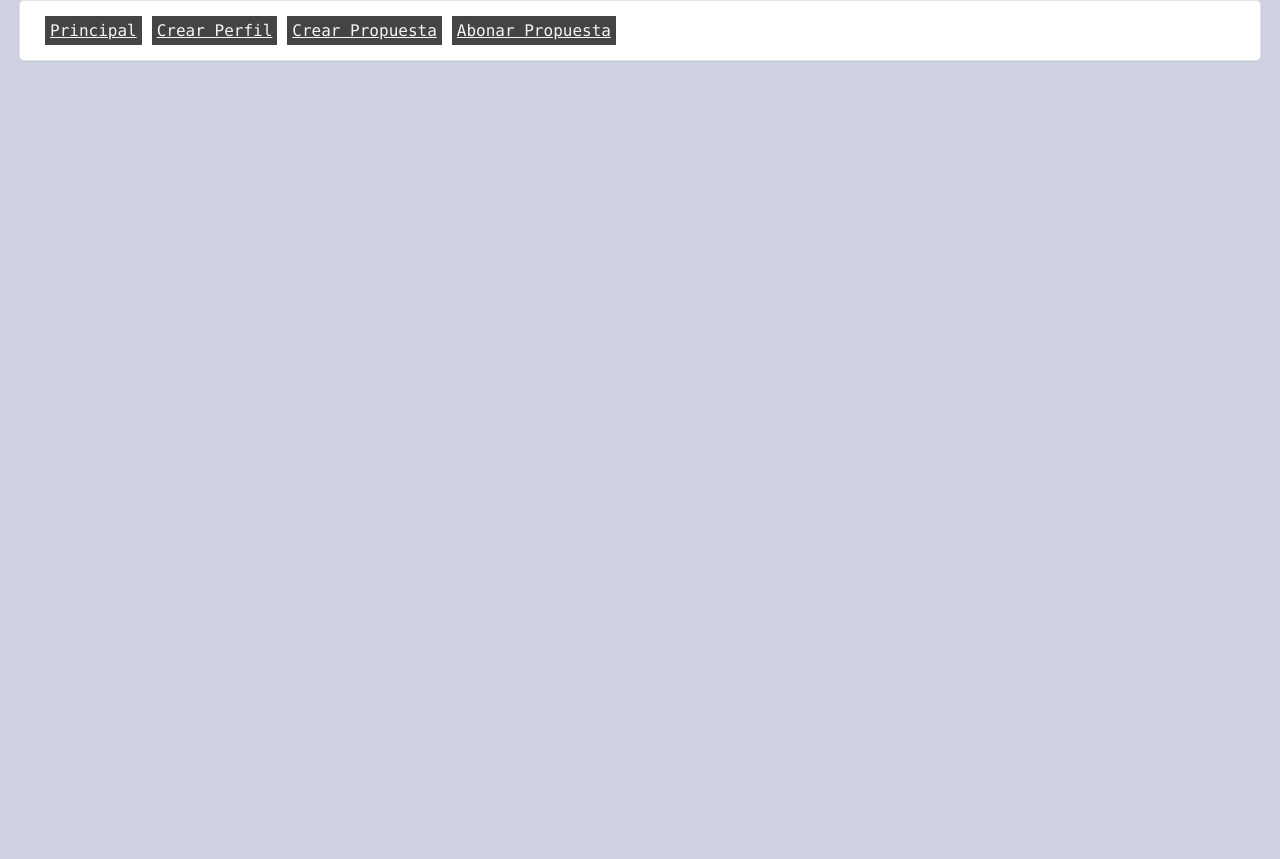
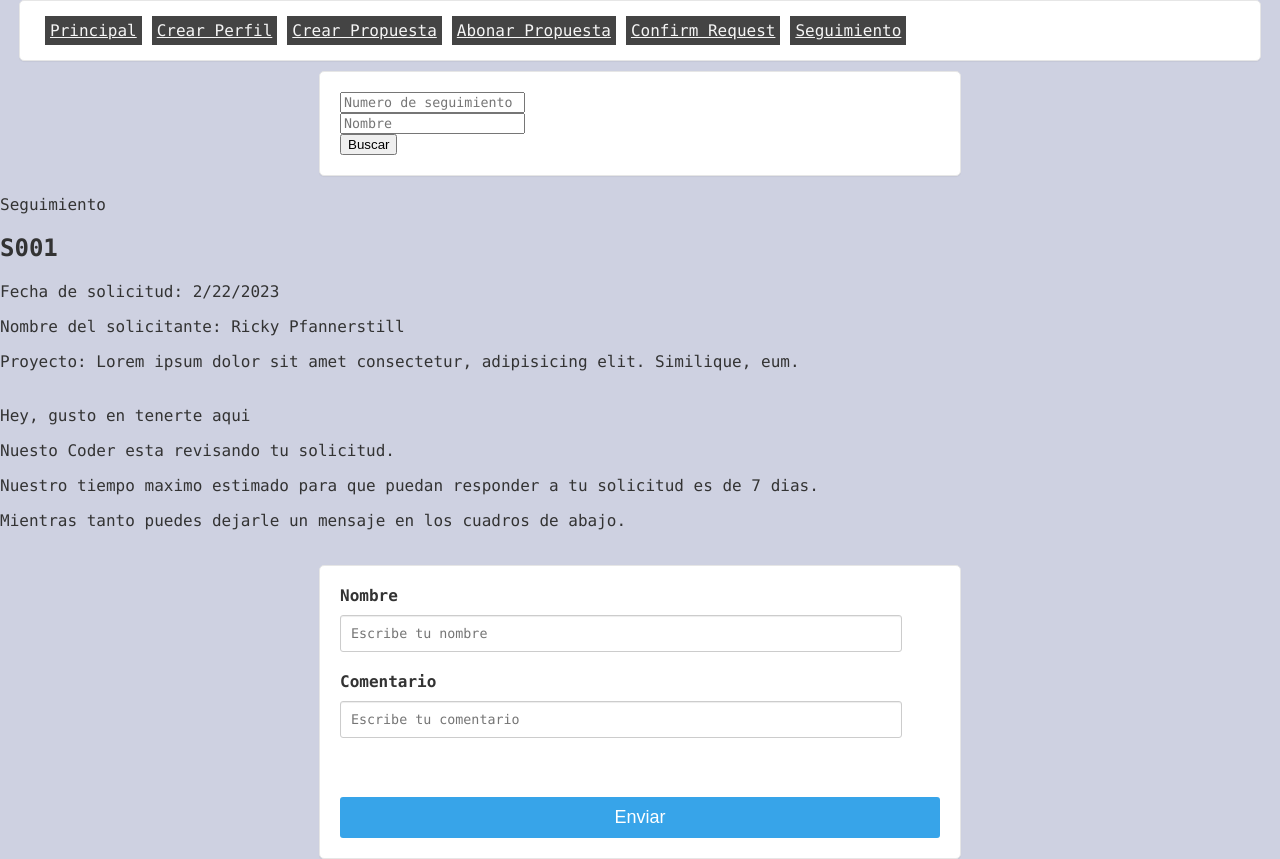
Before and after one commit to guslopezr/freecoders-glr, a React (Create React App) app: page /seguimiento in a window 1280 px wide. Before the commit the page ends 800 px from the top, so only its background shows below. Built offline with nearby package versions, Linux system fonts and the light colour scheme.

Commit message:
se agregan módulos

```diff
--- a/src/App.js
+++ b/src/App.js
@@ -5,6 +5,10 @@ import NavBar from "./components/NavBar";
 import CrearPerfil from "./views/CrearPerfil";
 import CrearPropuesta from "./views/CrearPropuesta";
 import AbonarPropuesta from "./views/AbonarPropuesta";
+import ConfirmRequest from "./views/ConfirmRequest";
+import Seguimiento from "./views/Seguimiento";
+
+
 
 function App() {
   return (
@@ -14,6 +18,9 @@ function App() {
         <Route path="/crearperfil" element={<CrearPerfil />} />
         <Route path="/crearpropuesta" element={<CrearPropuesta />} />
         <Route path="/abonarpropuesta" element={<AbonarPropuesta />} />
+        <Route path="/confirmrequest" element={<ConfirmRequest />} />
+        <Route path="/seguimiento" element={<Seguimiento />} />
+
       </Routes>
     </BrowserRouter>
   );
--- a/src/components/NavBar.jsx
+++ b/src/components/NavBar.jsx
@@ -28,6 +28,12 @@ export default function NavBar() {
               <NavLink  id="main-nav" className={setActiveClass} to="/abonarpropuesta">
                   Abonar Propuesta
               </NavLink>
+              <NavLink  id="main-nav" className={setActiveClass} to="/confirmrequest">
+                  Confirm Request
+              </NavLink>
+              <NavLink  id="main-nav" className={setActiveClass} to="/seguimiento">
+                  Seguimiento
+              </NavLink>
 
 
             </Nav>
--- /dev/null
+++ b/src/views/ConfirmRequest.jsx
@@ -0,0 +1,60 @@
+import { Card, ListGroup, Button } from "react-bootstrap";
+
+function ConfirmRequest() {
+  const numeroDeSeguimiento = "123456"; // importar nombre de API o base de datos
+  const coderName = "Mary Free Coder"; // importar nombre de API o base de datos
+
+  return (
+
+
+
+    <>
+      <div className="maincontainer">
+        <div className="maincontainer">
+          <h2>!Felicitaciones!</h2>
+          <h3>Hemos enviado tu solicitud al Freecoder</h3>
+        </div>
+        <div className="maincontainer">
+          <Card.Title>Coder Name: {coderName}</Card.Title>
+        </div>
+
+        <div className="maincontainer text-center">
+          <Card className="mx-auto" style={{ width: "18rem" }}>
+            <Card.Img
+              variant="top"
+              src="https://encrypted-tbn0.gstatic.com/images?q=tbn:ANd9GcTNGO-vi7hcHF9yzYNnDkM6QXBzWf86zJKDyw&usqp=CAU"
+            />
+            <Card.Body>
+              <Card.Text>
+                <h4>Perfil </h4>
+                <p>Skill 1</p>
+                <p>Skill 2</p>
+                <p>Skill 3</p>
+              </Card.Text>
+            </Card.Body>
+
+            <ListGroup className="list-group-flush">
+              <ListGroup.Item>Cras justo odio</ListGroup.Item>
+              <ListGroup.Item>Dapibus ac facilisis in</ListGroup.Item>
+              <ListGroup.Item>Vestibulum at eros</ListGroup.Item>
+            </ListGroup>
+          </Card>
+        </div>
+
+        <div className="maincontainer">
+          <h3>Tu número de seguimiento es el {`${numeroDeSeguimiento || "000"}`}</h3>
+          <h3>Recibirás un correo de confirmación en tu bandeja de entrada</h3>
+          <p style={{ fontSize: "14px", fontWeight: "lighter" }}>
+            El Freecoder seleccionado evaluará tu proyecto y te enviará una cotización
+            dentro de 48 horas, con un enlace para realizar el pago por nuestra
+            plataforma. Recuerda revisar el SPAM.
+          </p>
+          <Button variant="primary" id='button-crearperfil' className="consolas-font" >Volver al inicio</Button>
+
+        </div>
+      </div>
+    </>
+  );
+}
+
+export default ConfirmRequest;
--- /dev/null
+++ b/src/views/Seguimiento.jsx
@@ -0,0 +1,14 @@
+import TrackingRequest from './viewsSeguimiento/TrackingRequest'
+//src/views/viewsSeguimiento/TrackingRequest.jsx
+
+function Seguimiento() {
+
+
+  return (
+    <>
+      <TrackingRequest />
+    </>
+  );
+}
+
+export default Seguimiento;
--- /dev/null
+++ b/src/views/viewsSeguimiento/TrackingDeploy.jsx
@@ -0,0 +1,42 @@
+import {
+    Container,
+    Card
+  } from 'react-bootstrap'
+import CommentTable from './subViewsSeguimiento/Comentarios'
+
+  import { faker } from '@faker-js/faker';
+  import AlertTxt from './subViewsSeguimiento/Alert';
+
+
+  const date = new Date().toLocaleDateString()
+  const randomName = faker.name.fullName();
+
+  function TrackingDeploy() {
+    return (
+      <>
+        <Container>
+          <Card className='text-center'>
+            <Card.Header>Seguimiento</Card.Header>
+            <Card.Body>
+              <Card.Title><h2>S001</h2></Card.Title>
+              <Card.Text>
+                Fecha de solicitud: {date}
+              </Card.Text>
+              <Card.Text>
+                Nombre del solicitante: {randomName}
+              </Card.Text>
+              <Card.Text>
+                Proyecto: Lorem ipsum dolor sit amet consectetur, adipisicing elit. Similique, eum.
+              </Card.Text>
+            </Card.Body>
+          </Card>
+          <br />
+          <AlertTxt />
+          <br />
+          <CommentTable />
+        </Container>
+      </>
+    );
+  }
+
+  export default TrackingDeploy;
--- /dev/null
+++ b/src/views/viewsSeguimiento/TrackingRequest.jsx
@@ -0,0 +1,52 @@
+import { useState } from 'react';
+import {
+  Col,
+  Form,
+  Row,
+  Container,
+  Button,
+} from 'react-bootstrap'
+
+import Loading from './subViewsSeguimiento/Loading'
+import TrackingDeploy from './TrackingDeploy';
+
+
+function TrackingRequest() {
+
+  const [loading, setLoading] = useState(false);
+
+  const carga = () => {
+    setLoading(true);
+    setTimeout(() => {
+      setLoading(false);
+    }, 3000)
+  }
+
+  return (
+    <>
+      <Container className='text-center'>
+        <Form>
+          <Row>
+            <Col>
+              <Form.Control placeholder="Numero de seguimiento" />
+            </Col>
+            <Col>
+              <Form.Control placeholder="Nombre" />
+            </Col>
+              <Button className='col-md-2 mx-auto-2' variant="outline-dark" onClick={() => carga()}>
+                Buscar
+              </Button >
+          </Row>
+        </Form>
+      </Container>
+      <Container>
+        <br />
+        {loading ?
+          <Loading /> :
+          <TrackingDeploy />
+        }
+      </Container>
+    </>
+  );
+}
+export default TrackingRequest;
--- /dev/null
+++ b/src/views/viewsSeguimiento/subViewsSeguimiento/Alert.jsx
@@ -0,0 +1,20 @@
+import Alert from 'react-bootstrap/Alert';
+
+function AlertTxt() {
+  return (
+    <Alert variant="dark">
+      <Alert.Heading>Hey, gusto en tenerte aqui</Alert.Heading>
+      <p>
+        Nuesto Coder esta revisando tu solicitud.
+      </p>
+      <p>
+        Nuestro tiempo maximo estimado para que puedan responder a tu solicitud es de 7 dias.
+      </p>
+      <p>
+        Mientras tanto puedes dejarle un mensaje en los cuadros de abajo.
+      </p>
+    </Alert>
+  );
+}
+
+export default AlertTxt;
--- /dev/null
+++ b/src/views/viewsSeguimiento/subViewsSeguimiento/Comentarios.jsx
@@ -0,0 +1,51 @@
+import React, { useState } from 'react';
+import { Form, Button, Container, Card } from 'react-bootstrap';
+
+function CommentTable() {
+  const [comments, setComments] = useState([]);
+
+  function handleSubmit(event) {
+    event.preventDefault();
+    const { name, comment } = event.target.elements;
+    const newComment = {
+      id: Date.now(),
+      name: name.value,
+      comment: comment.value,
+      date: new Date().toLocaleDateString()
+    };
+    setComments([...comments, newComment]);
+    event.target.reset();
+  }
+
+  return (
+    <div>
+      {comments.map((comment) => (
+        <Card style={{ width: '30rem' }} className='text-center mb-3 col-md-5 mx-auto'>
+          <Container className=''>
+            <Card.Body key={comment.id}>
+              <Card.Title>{comment.name}</Card.Title>
+              <Card.Subtitle className="mb-2 text-muted">{comment.date}</Card.Subtitle>
+              <Card.Text>
+                {comment.comment}
+              </Card.Text>
+            </Card.Body>
+          </Container>
+        </Card>
+      ))}
+      <Form onSubmit={handleSubmit}>
+        <Form.Group controlId="name">
+          <Form.Label>Nombre</Form.Label>
+          <Form.Control type="text" placeholder="Escribe tu nombre" />
+        </Form.Group>
+        <Form.Group controlId="comment">
+          <Form.Label>Comentario</Form.Label>
+          <Form.Control type="text" placeholder="Escribe tu comentario" />
+        </Form.Group>
+        <br />
+        <Button className='col-md-3' variant="outline-dark" type="submit">Enviar</Button>
+      </Form>
+    </div>
+  );
+}
+
+export default CommentTable;
--- /dev/null
+++ b/src/views/viewsSeguimiento/subViewsSeguimiento/Loading.jsx
@@ -0,0 +1,21 @@
+import Button from 'react-bootstrap/Button';
+import Spinner from 'react-bootstrap/Spinner';
+
+function Loading() {
+
+  return (
+    <>
+    <Button variant="outline-dark" disabled>
+      <Spinner
+        as="span"
+        animation="grow"
+        size="sm"
+        role="status"
+        aria-hidden="false"
+      />
+    </Button>
+  </>
+  );
+}
+
+export default Loading;
```
Also changed, not shown: package.json (+23 -21 lines), 1 other file (tests, documents, lock files or other folders).
